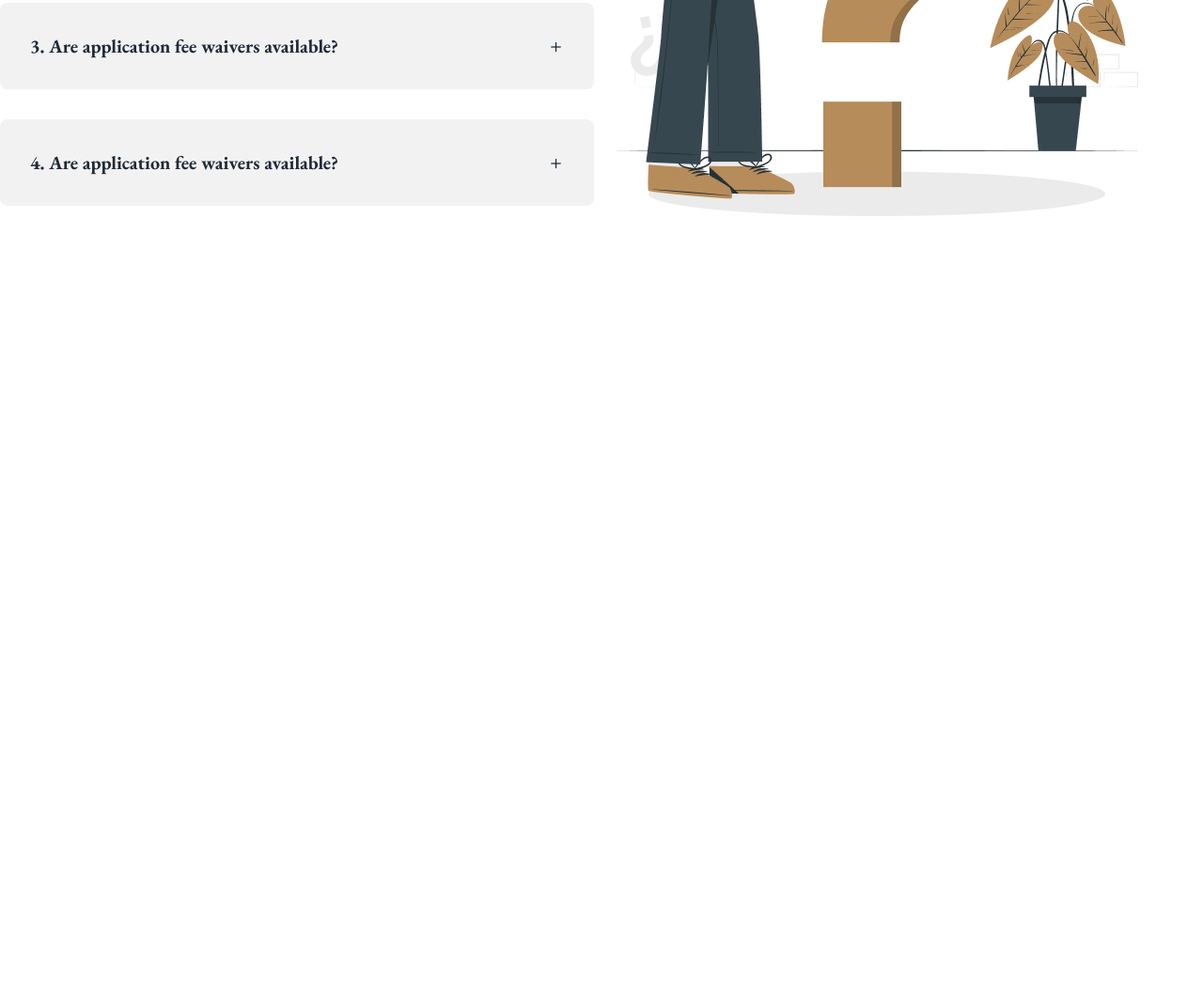
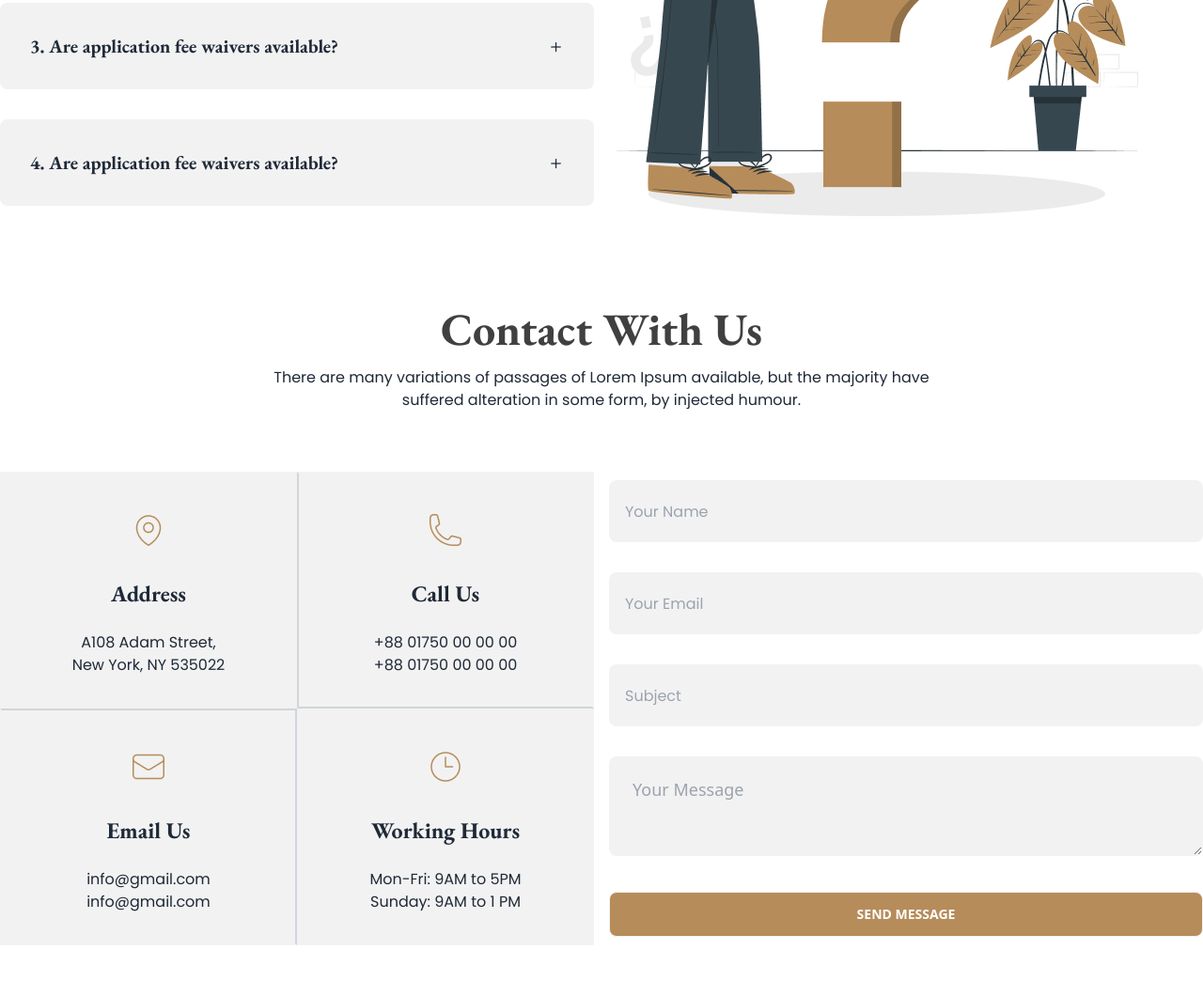
Before and after one commit to coderTirtha/legal-solutions, a plain HTML site: page index.html in a window 1280 px wide. Shown: the part 2997-4041 px from the top of the page at 94% size. Before the commit the page ends 3323 px from the top, so only its background shows below. Drawn offline with nearby package versions, Linux system fonts and the light colour scheme.

Commit message:
contact section added

```diff
--- a/index.html
+++ b/index.html
@@ -363,7 +363,8 @@
                             1. Are application fee waivers available?
                         </div>
                         <div class="collapse-content">
-                            <p class="font-poppins">There are many variations of passages of Lorem Ipsum available, but the majority have suffered alteration in some form, by injected humour.</p>
+                            <p class="font-poppins">There are many variations of passages of Lorem Ipsum available, but
+                                the majority have suffered alteration in some form, by injected humour.</p>
                         </div>
                     </div>
                     <div class="collapse collapse-plus bg-base-200 rounded-lg p-4">
@@ -372,7 +373,8 @@
                             2. Are application fee waivers available?
                         </div>
                         <div class="collapse-content">
-                            <p class="font-poppins">There are many variations of passages of Lorem Ipsum available, but the majority have suffered alteration in some form, by injected humour.</p>
+                            <p class="font-poppins">There are many variations of passages of Lorem Ipsum available, but
+                                the majority have suffered alteration in some form, by injected humour.</p>
                         </div>
                     </div>
                     <div class="collapse collapse-plus bg-base-200 rounded-lg p-4">
@@ -381,7 +383,8 @@
                             3. Are application fee waivers available?
                         </div>
                         <div class="collapse-content">
-                            <p class="font-poppins">There are many variations of passages of Lorem Ipsum available, but the majority have suffered alteration in some form, by injected humour.</p>
+                            <p class="font-poppins">There are many variations of passages of Lorem Ipsum available, but
+                                the majority have suffered alteration in some form, by injected humour.</p>
                         </div>
                     </div>
                     <div class="collapse collapse-plus bg-base-200 rounded-lg p-4">
@@ -390,12 +393,80 @@
                             4. Are application fee waivers available?
                         </div>
                         <div class="collapse-content">
-                            <p class="font-poppins">There are many variations of passages of Lorem Ipsum available, but the majority have suffered alteration in some form, by injected humour.</p>
+                            <p class="font-poppins">There are many variations of passages of Lorem Ipsum available, but
+                                the majority have suffered alteration in some form, by injected humour.</p>
                         </div>
                     </div>
                 </div>
                 <div class="flex-1">
                     <img src="images/faq.png" alt="">
+                </div>
+            </div>
+        </section>
+
+        <!-- Contact section -->
+        <section class="mb-24">
+            <div class="space-y-4 text-center">
+                <h2 class="text-5xl font-bold font-garamond text-[#414040]">Contact With Us</h2>
+                <p class="font-poppins font-normal md:w-[700px] mx-auto">There are many variations of passages of Lorem
+                    Ipsum available, but the majority have suffered alteration in some form, by injected humour.</p>
+            </div>
+            <!-- contact body container -->
+            <div class="flex flex-col lg:flex-row items-center gap-4 mt-16 mx-4 lg:mx-auto">
+                <div class="grid grid-cols-1 md:grid-cols-2 flex-1">
+                    <div class="card bg-base-200 rounded-none md:border-2 border-transparent">
+                        <figure class="px-10 pt-10">
+                            <img src="images/location.png" />
+                        </figure>
+                        <div class="card-body items-center text-center space-y-4">
+                            <h2 class="text-2xl font-bold font-garamond">Address</h2>
+                            <p class="font-poppins">A108 Adam Street, <br>
+                                New York, NY 535022</p>
+                        </div>
+                    </div>
+
+                    <div
+                        class="card bg-base-200 rounded-none md:border-2 border-gray-300 border-t-transparent border-r-transparent">
+                        <figure class="px-10 pt-10">
+                            <img src="images/call.png" />
+                        </figure>
+                        <div class="card-body items-center text-center space-y-4">
+                            <h2 class="text-2xl font-bold font-garamond">Call Us</h2>
+                            <p class="font-poppins">+88 01750 00 00 00 <br>
+                                +88 01750 00 00 00</p>
+                        </div>
+                    </div>
+
+                    <div
+                        class="card bg-base-200 rounded-none md:border-2 border-gray-300 border-l-transparent border-b-transparent">
+                        <figure class="px-10 pt-10">
+                            <img src="images/email.png" />
+                        </figure>
+                        <div class="card-body items-center text-center space-y-4">
+                            <h2 class="text-2xl font-bold font-garamond">Email Us</h2>
+                            <p class="font-poppins">info@gmail.com <br>
+                                info@gmail.com</p>
+                        </div>
+                    </div>
+
+                    <div class="card bg-base-200 rounded-none md:border-2 border-transparent">
+                        <figure class="px-10 pt-10">
+                            <img src="images/time.png" />
+                        </figure>
+                        <div class="card-body items-center text-center space-y-4">
+                            <h2 class="text-2xl font-bold font-garamond">Working Hours</h2>
+                            <p class="font-poppins">Mon-Fri: 9AM to 5PM <br>
+                                Sunday: 9AM to 1 PM</p>
+                        </div>
+                    </div>
+                </div>
+                <div class="flex-1 space-y-6 lg:space-y-8">
+                    <input type="text" placeholder="Your Name" class="input font-poppins py-8 bg-base-200 w-full" required/>
+                    <input type="email" placeholder="Your Email" class="input font-poppins py-8 bg-base-200 w-full" required/>
+                    <input type="text" placeholder="Subject" class="input font-poppins py-8 bg-base-200 w-full" required/>
+                    <textarea class="textarea bg-base-200 w-full textarea-lg" rows="2" placeholder="Your Message"></textarea>
+                    <input type="submit" value="Send Message"
+                        class="btn bg-[#B68C5A] w-full text-white hover:text-[#B68C5A]">
                 </div>
             </div>
         </section>
```
